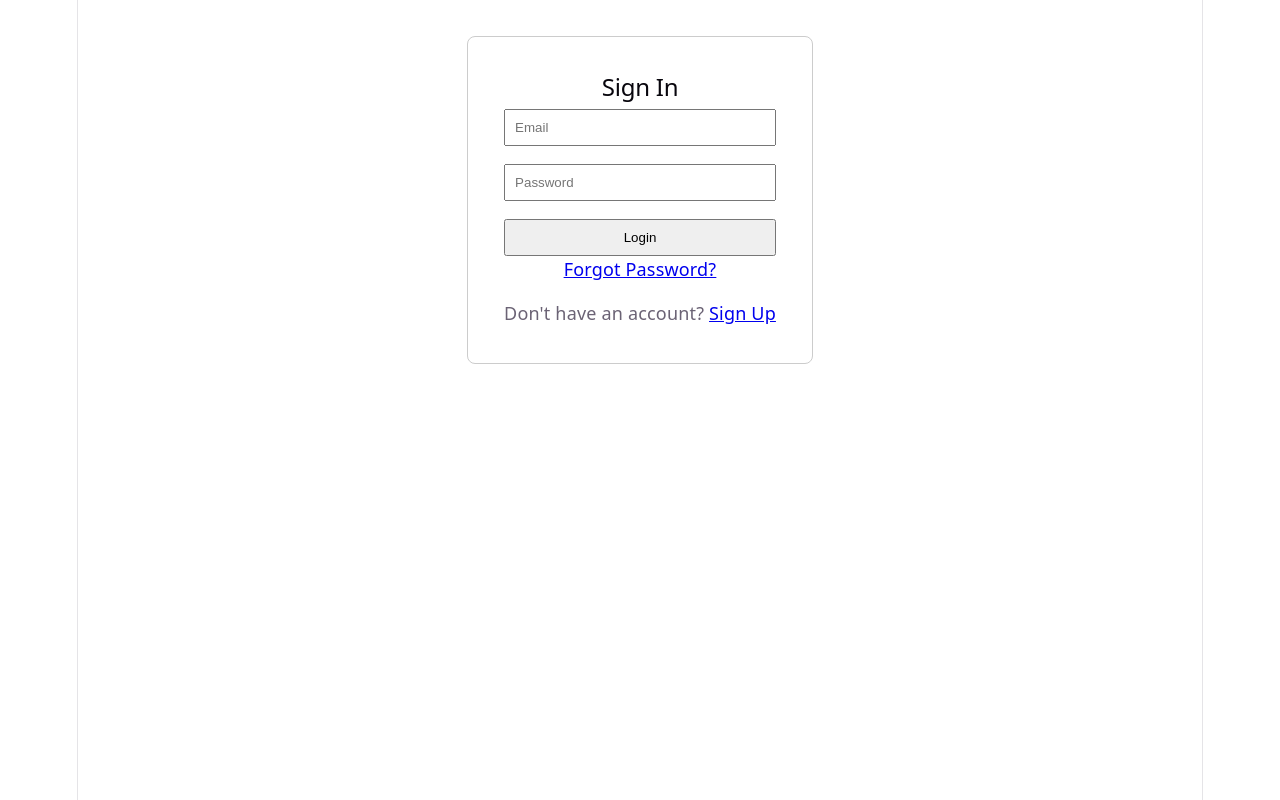
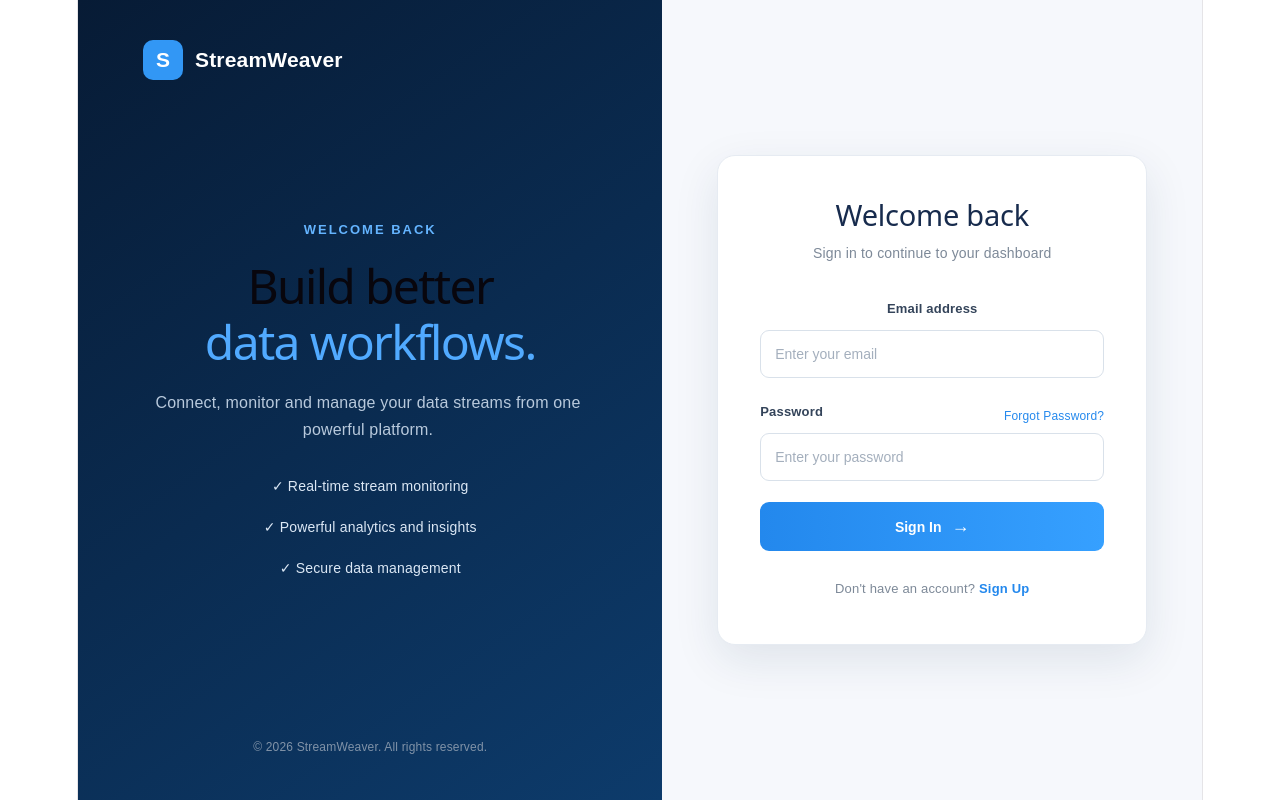
Before and after one commit to 6266992006/StreamWeaver, a React app in the folder StreamWeaver-frontend/: page /signin in a window 1280 px wide. Built offline with nearby package versions, Linux system fonts and the light colour scheme; the HTML template or start-up script is replaced by a standard one.

Commit message:
Improve sign in page

```diff
--- /dev/null
+++ b/StreamWeaver-frontend/src/pages/SignIn.css
@@ -0,0 +1,268 @@
+.signin-page {
+  min-height: 100vh;
+  display: flex;
+  background: #f6f8fc;
+  font-family: Arial, sans-serif;
+}
+
+/* LEFT SIDE */
+
+.signin-left {
+  width: 52%;
+  min-height: 100vh;
+  padding: 40px 65px;
+  color: white;
+  background: linear-gradient(145deg, #071b35, #0d3b6b);
+  display: flex;
+  flex-direction: column;
+  justify-content: space-between;
+  box-sizing: border-box;
+}
+
+.signin-brand {
+  display: flex;
+  align-items: center;
+  gap: 12px;
+  font-size: 21px;
+  font-weight: 700;
+}
+
+.brand-icon {
+  width: 40px;
+  height: 40px;
+  border-radius: 10px;
+  background: #3297f5;
+  display: flex;
+  align-items: center;
+  justify-content: center;
+  font-size: 21px;
+  font-weight: bold;
+}
+
+.signin-intro {
+  max-width: 540px;
+}
+
+.signin-label {
+  color: #64b4ff;
+  font-size: 13px;
+  font-weight: 700;
+  letter-spacing: 2px;
+  margin-bottom: 15px;
+}
+
+.signin-intro h1 {
+  font-size: 48px;
+  line-height: 1.15;
+  margin: 0 0 20px;
+}
+
+.signin-intro h1 span {
+  color: #51aaff;
+}
+
+.signin-description {
+  color: #b8c9dc;
+  font-size: 16px;
+  line-height: 1.7;
+  max-width: 450px;
+  margin-bottom: 30px;
+}
+
+.signin-features {
+  margin-top: 25px;
+}
+
+.signin-features p {
+  color: #dce8f5;
+  font-size: 14px;
+  margin: 15px 0;
+}
+
+.signin-copyright {
+  color: #8193a8;
+  font-size: 12px;
+}
+
+
+/* RIGHT SIDE */
+
+.signin-right {
+  width: 48%;
+  min-height: 100vh;
+  display: flex;
+  align-items: center;
+  justify-content: center;
+  padding: 40px;
+  box-sizing: border-box;
+}
+
+.signin-card {
+  width: 100%;
+  max-width: 430px;
+  background: white;
+  padding: 42px;
+  border-radius: 18px;
+  border: 1px solid #e6ebf2;
+  box-shadow: 0 15px 45px rgba(20, 45, 75, 0.1);
+  box-sizing: border-box;
+}
+
+.card-header {
+  margin-bottom: 30px;
+}
+
+.card-header h2 {
+  color: #172b4d;
+  font-size: 29px;
+  margin: 0 0 8px;
+}
+
+.card-header p {
+  color: #7d8998;
+  font-size: 14px;
+  margin: 0;
+}
+
+
+/* ERROR */
+
+.signin-error {
+  background: #fff1f1;
+  color: #d33a3a;
+  border: 1px solid #ffd0d0;
+  border-radius: 8px;
+  padding: 11px 13px;
+  font-size: 13px;
+  margin-bottom: 18px;
+}
+
+
+/* FORM */
+
+.form-group {
+  margin-bottom: 21px;
+}
+
+.form-group label {
+  display: block;
+  color: #34445a;
+  font-size: 13px;
+  font-weight: 600;
+  margin-bottom: 8px;
+}
+
+.password-header {
+  display: flex;
+  align-items: center;
+  justify-content: space-between;
+}
+
+.password-header a {
+  color: #2589ed;
+  font-size: 12px;
+  text-decoration: none;
+}
+
+.form-group input {
+  width: 100%;
+  height: 48px;
+  padding: 0 14px;
+  border: 1px solid #d9e1ea;
+  border-radius: 9px;
+  font-size: 14px;
+  outline: none;
+  box-sizing: border-box;
+  transition: 0.2s;
+}
+
+.form-group input:focus {
+  border-color: #3295f4;
+  box-shadow: 0 0 0 3px rgba(50, 149, 244, 0.1);
+}
+
+.form-group input::placeholder {
+  color: #a4afbd;
+}
+
+
+/* BUTTON */
+
+.signin-button {
+  width: 100%;
+  height: 49px;
+  border: none;
+  border-radius: 9px;
+  background: linear-gradient(90deg, #2388ed, #36a0ff);
+  color: white;
+  font-size: 14px;
+  font-weight: 600;
+  cursor: pointer;
+  display: flex;
+  align-items: center;
+  justify-content: center;
+  gap: 10px;
+  transition: 0.2s;
+}
+
+.signin-button:hover {
+  transform: translateY(-1px);
+  box-shadow: 0 8px 18px rgba(35, 136, 237, 0.25);
+}
+
+.signin-button span {
+  font-size: 18px;
+}
+
+
+/* SIGN UP */
+
+.signup-link {
+  text-align: center;
+  margin-top: 25px;
+  color: #7d8998;
+  font-size: 13px;
+}
+
+.signup-link a {
+  color: #2388ed;
+  font-weight: 600;
+  text-decoration: none;
+}
+
+.signup-link a:hover,
+.password-header a:hover {
+  text-decoration: underline;
+}
+
+
+/* MOBILE */
+
+@media (max-width: 850px) {
+  .signin-left {
+    display: none;
+  }
+
+  .signin-right {
+    width: 100%;
+    padding: 25px;
+  }
+
+  .signin-card {
+    max-width: 450px;
+  }
+}
+
+@media (max-width: 480px) {
+  .signin-right {
+    padding: 15px;
+  }
+
+  .signin-card {
+    padding: 28px 22px;
+  }
+
+  .card-header h2 {
+    font-size: 25px;
+  }
+}
--- a/StreamWeaver-frontend/src/pages/SignIn.jsx
+++ b/StreamWeaver-frontend/src/pages/SignIn.jsx
@@ -2,6 +2,7 @@ import { useState } from 'react';
 import { loginUser } from '../api/authApi';
 import { useAuth } from '../context/AuthContext';
 import { useNavigate, Link } from 'react-router-dom';
+import './SignIn.css';
 
 const SignIn = () => {
   const [formData, setFormData] = useState({ email: '', password: '' });
@@ -19,41 +20,115 @@ const SignIn = () => {
       setError(err.response?.data?.message || 'Invalid credentials');
     }
   };
+return (
+  <div className="signin-page">
 
-  return (
-    <div style={{ padding: '2rem', maxWidth: '400px', margin: '2rem auto', border: '1px solid #ccc', borderRadius: '8px' }}>
-      <h2>Sign In</h2>
-      {error && <p style={{ color: 'red' }}>{error}</p>}
+    <div className="signin-left">
+      <div className="signin-brand">
+        <div className="brand-icon">S</div>
+        <span>StreamWeaver</span>
+      </div>
+
+      <div className="signin-intro">
+        <p className="signin-label">WELCOME BACK</p>
+
+        <h1>
+          Build better
+          <br />
+          <span>data workflows.</span>
+        </h1>
+
+        <p className="signin-description">
+          Connect, monitor and manage your data streams
+          from one powerful platform.
+        </p>
+
+        <div className="signin-features">
+          <p>✓ Real-time stream monitoring</p>
+          <p>✓ Powerful analytics and insights</p>
+          <p>✓ Secure data management</p>
+        </div>
+      </div>
+
+      <p className="signin-copyright">
+        © 2026 StreamWeaver. All rights reserved.
+      </p>
+    </div>
+
+    <div className="signin-right">
+      <div className="signin-card">
+
+        <div className="card-header">
+          <h2>Welcome back</h2>
+          <p>Sign in to continue to your dashboard</p>
+        </div>
+
+        {error && (
+          <div className="signin-error">
+            {error}
+          </div>
+        )}
+
         <form onSubmit={handleSubmit}>
-        <div style={{ marginBottom: '1rem' }}>
+
+          <div className="form-group">
+            <label>Email address</label>
+
             <input
               type="email"
-            placeholder="Email"
+              placeholder="Enter your email"
               value={formData.email}
-            onChange={(e) => setFormData({ ...formData, email: e.target.value })}
+              onChange={(e) =>
+                setFormData({
+                  ...formData,
+                  email: e.target.value
+                })
+              }
               required
-            style={{ width: '100%', padding: '0.5rem', boxSizing: 'border-box' }}
             />
           </div>
-        <div style={{ marginBottom: '1rem' }}>
+
+          <div className="form-group">
+
+            <div className="password-header">
+              <label>Password</label>
+
+              <Link to="/forgot-password">
+                Forgot Password?
+              </Link>
+            </div>
+
             <input
               type="password"
-            placeholder="Password"
+              placeholder="Enter your password"
               value={formData.password}
-            onChange={(e) => setFormData({ ...formData, password: e.target.value })}
+              onChange={(e) =>
+                setFormData({
+                  ...formData,
+                  password: e.target.value
+                })
+              }
               required
-            style={{ width: '100%', padding: '0.5rem', boxSizing: 'border-box' }}
             />
           </div>
-        <button type="submit" style={{ width: '100%', padding: '0.5rem', cursor: 'pointer' }}>Login</button>
+
+          <button type="submit" className="signin-button">
+            Sign In <span>→</span>
+          </button>
+
         </form>
-      <p>
-  <Link to="/forgot-password">Forgot Password?</Link>
+
+        <p className="signup-link">
+          Don't have an account?{" "}
+          <Link to="/signup">Sign Up</Link>
         </p>
 
-      <p style={{ marginTop: '1rem' }}>Don't have an account? <Link to="/signup">Sign Up</Link></p>
+      </div>
+    </div>
+
   </div>
 );
+
 };
 
 export default SignIn;
```
Lines whose indentation alone changed are shown as unchanged.
